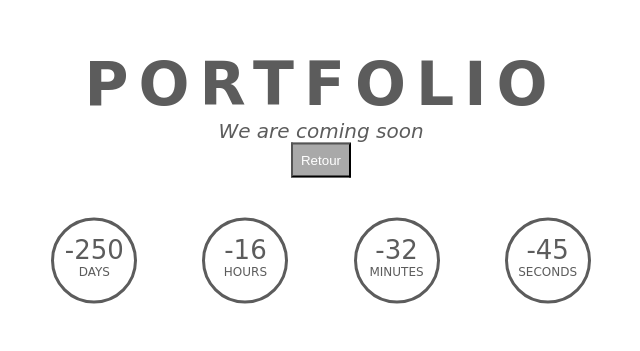
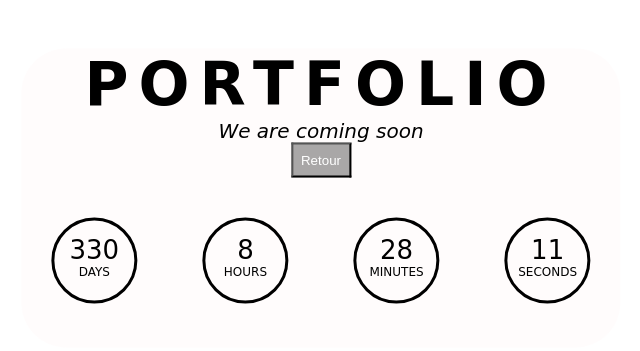
Before and after one commit to angeliquejeanne/Coming-Soon-Countdown, a plain HTML site: page index.html in a window 1280 px wide. Shown: the part 202-553 px from the top of the page, without its empty margins (319-959 px from the left). Drawn offline with Linux system fonts and the light colour scheme; a web font is replaced by a local one.

Commit message:
add script

```diff
--- a/script.js
+++ b/script.js
@@ -1,4 +1,4 @@
-   var count = new Date("may 30,2020 00:00:00").getTime();
+   var count = new Date("dec 31,2021 00:00:00").getTime();
     var x = setInterval(function() {
         var now = new Date().getTime();
         var d = count - now;
--- a/style.css
+++ b/style.css
@@ -20,7 +20,10 @@ body
     left: 50%;
     transform: translate(-50%, -50%);
     text-align: center;
-    color: #5c5c5c;
+    color: black;
+    background-color: rgba(255, 250, 250, 0.5);
+    width: max-content;
+    border-radius: 45px;
 }
 .container h1
 {
```
